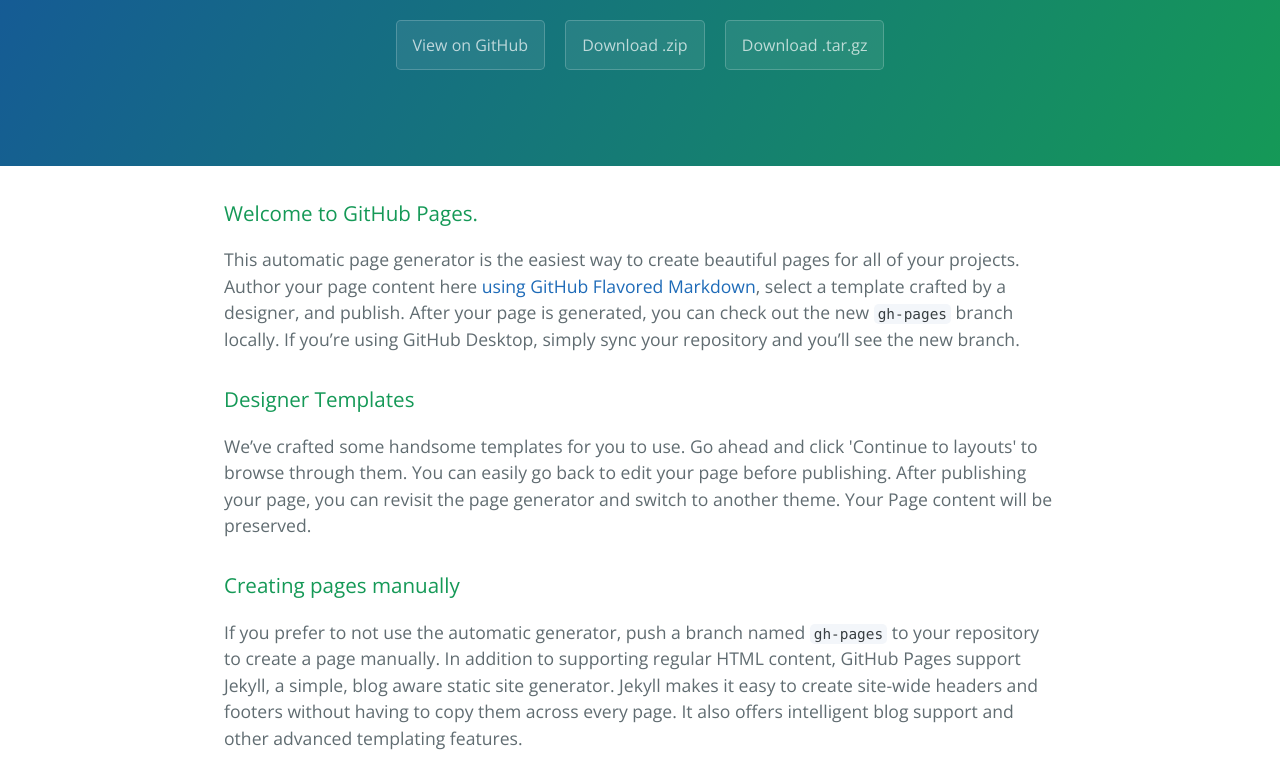
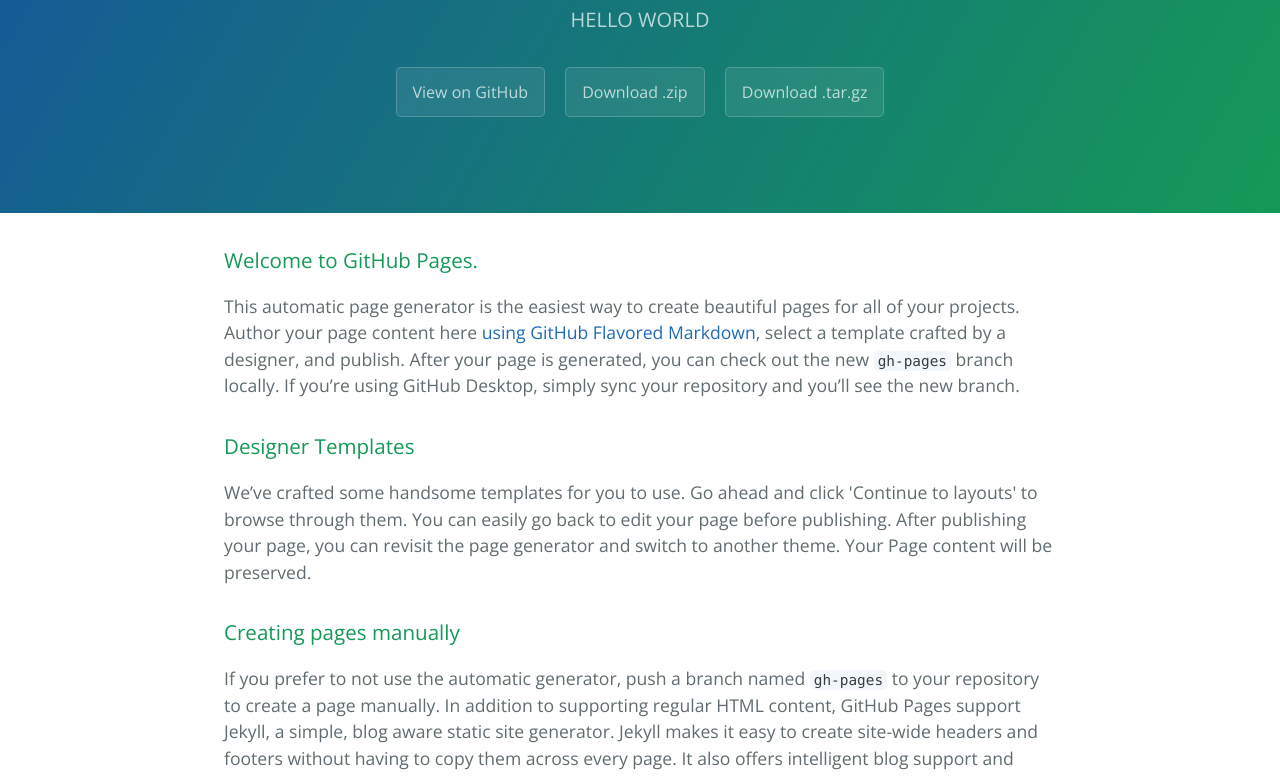
Before and after one commit to str1ckland/lfo, a plain HTML site: page index.html in a window 1280 px wide. Shown: the part 170-946 px from the top of the page. Drawn offline with nearby package versions, Linux system fonts and the light colour scheme.

Commit message:
update
update

```diff
--- a/index.html
+++ b/index.html
@@ -12,7 +12,7 @@
   <body>
     <section class="page-header">
       <h1 class="project-name">LFO</h1>
-      <h2 class="project-tagline"></h2>
+      <h2 class="project-tagline">HELLO WORLD</h2>
       <a href="https://github.com/str1ckland/lfo" class="btn">View on GitHub</a>
       <a href="https://github.com/str1ckland/lfo/zipball/master" class="btn">Download .zip</a>
       <a href="https://github.com/str1ckland/lfo/tarball/master" class="btn">Download .tar.gz</a>
```
